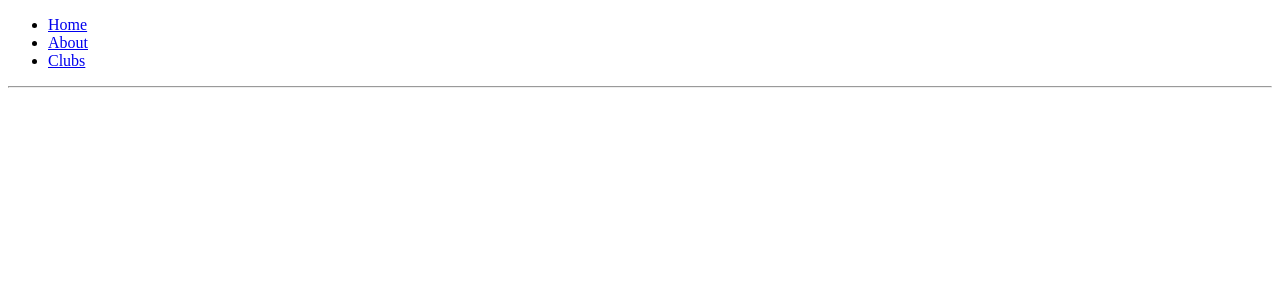
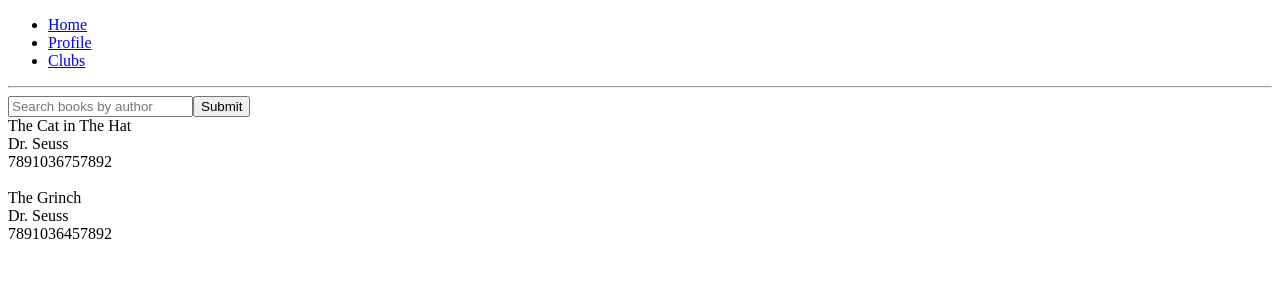
Before and after one commit to hratx-blue-ocean/Papercuts, a React app: page /profile in a window 1280 px wide. Shown: the top 300 px of the page. Built offline with nearby package versions, Linux system fonts and the light colour scheme; the HTML template or start-up script is replaced by a standard one.

Commit message:
Commit before merge

```diff
--- a/client/App.jsx
+++ b/client/App.jsx
@@ -9,6 +9,7 @@ import {
 import BookClub from './components/bookClubPage/bookClub.jsx'
 import React, { useContext } from 'react';
 import { AppContext } from './context/context.jsx';
+import MyLibrary from './components/profilePage/myLibrary.jsx';
 
 export const App = () => {
   const {pie} = useContext(AppContext);
@@ -21,7 +22,7 @@ export const App = () => {
             <Link to="/">Home</Link>
           </li>
           <li>
-            <Link to="/profile">About</Link>
+            <Link to="/profile">Profile</Link>
           </li>
           <li>
             <Link to="/clubs">Clubs</Link>
@@ -42,7 +43,7 @@ export const App = () => {
             {/* Cayla, put in your component here when ready */}
           </Route>
           <Route path="/profile">
-            {/* Sean, Jerrick, put in your component here when ready */}
+            <MyLibrary />
           </Route>
           <Route path="/clubs">
             <BookClub />
--- /dev/null
+++ b/client/components/profilePage/myLibrary.jsx
@@ -0,0 +1,76 @@
+import React, {useState} from "react";
+import axios from "axios";
+
+
+export default function myLibrary() {
+  const books = [
+    {
+      volumeInfo: {
+        title: "The Cat in The Hat",
+        authors: "Dr. Seuss",
+        industryIdentifiers:[{identifier:7891036757892}]
+      },
+      description: "The Cat in The Hat jumps back!",
+      isbn: "9780375850967",
+      image:
+        "http://books.google.com/books/content?id=FtVIabJkEUcC&printsec=frontcover&img=1&zoom=5&edge=curl&source=gbs_api",
+      price: 13.99,
+      category: "Juvenile Fiction",
+      rating: 3,
+      ratingCount: 11,
+      datePurchased: "11/30/2021",
+    },
+    {
+      volumeInfo: {
+        title: "The Grinch",
+        authors: "Dr. Seuss",
+        industryIdentifiers:[{identifier:7891036457892}]
+        },
+      description: "Youre a mean one, Mr. Grinch!",
+      isbn: "5760375843767",
+      image:
+        "http://books.google.com/books/content?id=FtVIabJkEUcC&printsec=frontcover&img=1&zoom=5&edge=curl&source=gbs_api",
+      price: 19.99,
+      category: "Juvenile Fiction",
+      rating: 5,
+      ratingCount: 7,
+      datePurchased: "02/15/2021",
+    },
+  ];
+
+  let [booksOwned, setBooksOwned] = useState(books);
+  let [searchInput, setSearchInput] = useState('');
+  let searchBooks = function (e) {
+    e.preventDefault();
+    console.log(searchInput);
+    axios.get(`https://www.googleapis.com/books/v1/volumes?q=inauthor:${searchInput}`)
+    .then((results)=> {
+      let searchResults = results.data.items.map((book) => {
+        return book;
+      });
+      setBooksOwned(searchResults);
+    })
+  }
+
+
+  return (
+    <div>
+      <form onSubmit = {searchBooks.bind(this)}>
+        <input type = 'text' placeholder = 'Search books by author' onChange = {(e)=> setSearchInput(e.target.value)}/>
+        <input type = 'submit'/>
+      </form>
+      <div>
+      {booksOwned.map((book) => {
+        return(
+          <div>
+            <div>{book.volumeInfo.title}</div>
+            <div>{book.volumeInfo.authors}</div>
+            <div>{book.volumeInfo.industryIdentifiers[0].identifier}</div>
+            <br/>
+          </div>
+        )
+      })}
+      </div>
+    </div>
+  )
+};
--- a/package.json
+++ b/package.json
@@ -11,6 +11,7 @@
   "author": "Matthew Budiman",
   "license": "MIT",
   "dependencies": {
+    "axios": "^0.21.1",
     "bcryptjs": "^2.4.3",
     "bootstrap": "^4.6.0",
     "compression-webpack-plugin": "^7.1.2",
@@ -21,8 +22,8 @@
     "express-session": "^1.17.1",
     "express-static-gzip": "^2.1.1",
     "jest": "^26.6.3",
+    "mongoose": "^5.11.15",
     "nodemailer": "^6.4.18",
-    "mongoose": "^5.11.15",
     "passport": "^0.4.1",
     "passport-google-oauth": "^2.0.0",
     "passport-local": "^1.0.0",
```
Also changed, not shown: client/components/profilePage/myLibraries.jsx (added, +9 -0 lines).
